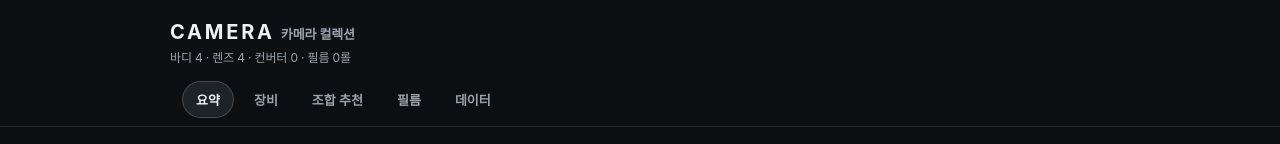
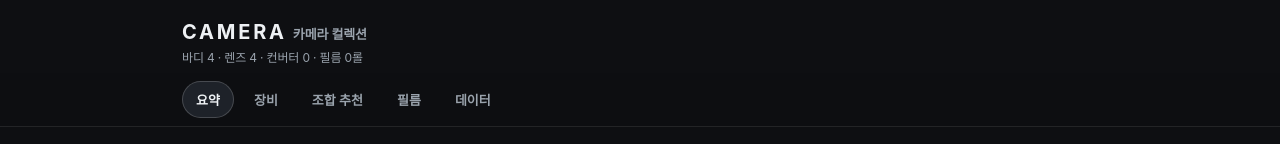
Before and after one commit to mystarbell/camera, a plain HTML site: page index.html in a window 1280 px wide. Shown: the top 144 px of the page. Drawn offline with Linux system fonts and the light colour scheme.

Commit message:
머리글·본문 정렬 미세 조정

```diff
--- a/index.html
+++ b/index.html
@@ -17,7 +17,7 @@
 html{-webkit-text-size-adjust:100%}
 body{margin:0;background:var(--bg);color:var(--text);font-family:-apple-system,BlinkMacSystemFont,"Apple SD Gothic Neo","Malgun Gothic","Noto Sans KR",Roboto,sans-serif;letter-spacing:-.01em;padding-bottom:calc(28px + env(safe-area-inset-bottom))}
 header{padding:20px 16px 8px}
-header .w{max-width:940px;margin:0 auto}
+header .w{max-width:916px;margin:0 auto}
 h1{font-size:18px;margin:0 0 4px;letter-spacing:.14em;font-weight:700}
 h1 span{letter-spacing:-.01em;color:var(--muted);font-weight:600;font-size:13px;margin-left:6px}
 .sub{font-size:12px;color:var(--muted)}
```
